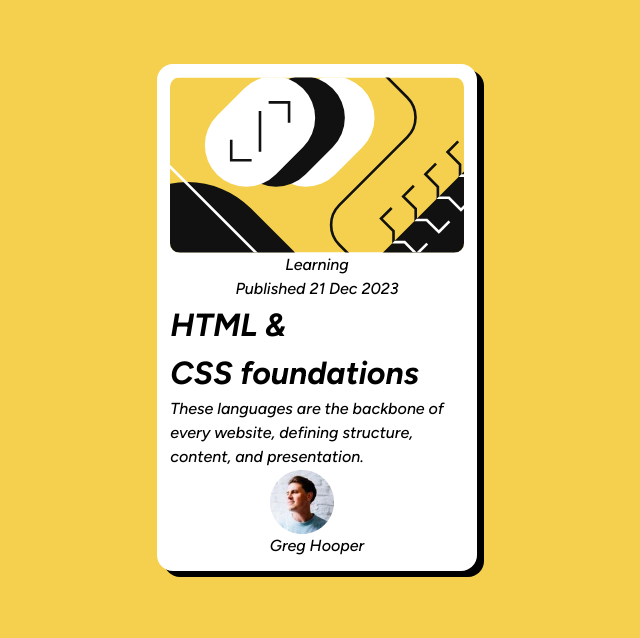
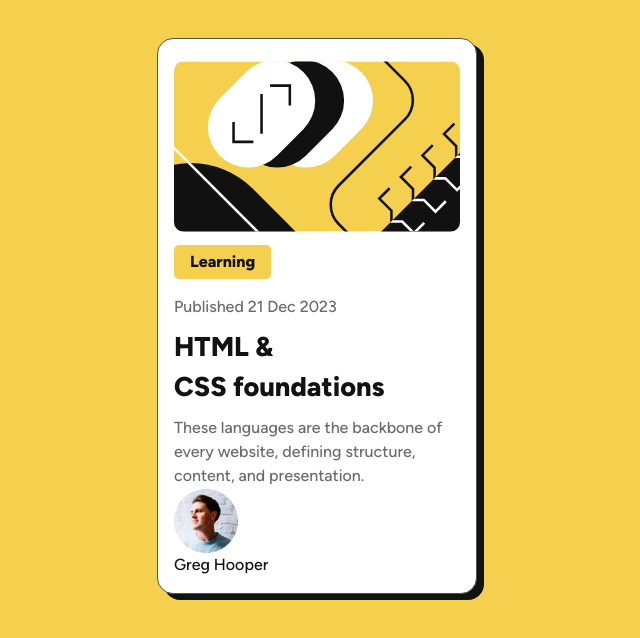
Before and after one commit to vikky2810/FrontendMentorChallenges, a plain HTML site: page 2_Blog_Preview_Card/index.html in a window 1280 px wide. Shown: the whole page, without its empty margins (323-963 px from the left). Drawn offline with Linux system fonts and the light colour scheme.

Commit message:
Refactor HTML structure for tag-title and update CSS for improved layout and styling

```diff
--- a/2_Blog_Preview_Card/index.html
+++ b/2_Blog_Preview_Card/index.html
@@ -18,7 +18,10 @@
         <img id="art" src="./assets/images/illustration-article.svg" alt="">
       </div>
       <div class="tag-title">
-        Learning
+        <span>
+          Learning
+        </span>
+
       </div>
       <div class="publish">
         <p class="publish-date">Published 21 Dec 2023</p>
--- a/2_Blog_Preview_Card/style.css
+++ b/2_Blog_Preview_Card/style.css
@@ -2,7 +2,7 @@
 
 @font-face {
     font-family: "figtree" ;
-    src: url(./assets/fonts/Figtree-Italic-VariableFont_wght.ttf);
+    src: url(./assets/fonts/Figtree-VariableFont_wght.ttf);
 }
 
 :root{
@@ -10,7 +10,7 @@
     /* Basics colors  */
     --clr-bg-yl : hsl(47, 88%, 63%);
     --clr-con-white : hsl(0, 0%, 100%);
-    --clr-para : hsl(0, 0%, 42%)
+    --clr-para : hsl(0, 0%, 42%);
     --clr-title : hsl(0, 0%, 7%);
 
     /* Font family  */
@@ -84,26 +84,62 @@ body{
 }
 
 .container{
-
     display: flex;
-    justify-content: center;
+    justify-content: flex-start;
+    align-items: flex-start;
+    width: 100%;
     flex-direction: column;
-    padding: 0.825rem;
+    padding: 1rem;
     background-color: var(--clr-con-white);
-    align-items: center;
+    align-items: flex-start;
     margin: 0 auto;
-    margin-top: 5%;
+    margin-top: 3%;
     width: 25%;
     border-radius: 16px;
-
+    border: 0.01rem solid rgb(82, 82, 82);
     box-shadow: 7px 6px  ;
     transition: transform 0.3s ease, box-shadow 0.3s ease;
 }
 
 #art{
     border-radius: 10px;
+    margin-top: 2%;
 }
 
-.tag-title{
-    text-align: left;
+.tag-title {
+  display: flex;
+  justify-content: flex-start;
+  align-items: flex-start;
+  width: 100%;
 }
+
+.tag-title span {
+  font-weight: var(--fw-dark);
+  margin-top: 0.8rem;
+  border-radius: 5px;
+  padding: 0.3rem 1rem;
+  background-color: var(--clr-bg-yl);
+}
+
+.publish{
+    display: flex;
+    justify-content: flex-start;
+    align-items: center;
+    width: 100%;
+    margin-top: .5rem;
+
+}
+.publish :paused{
+    color: black;
+}
+
+.container h1{
+  margin-top: 0.5rem;
+  font-size: 1.7rem;
+  font-weight: var(--fw-dark);
+}
+
+.container p{
+  margin-top: 0.5rem;
+  color: var(--clr-para);
+}
```
